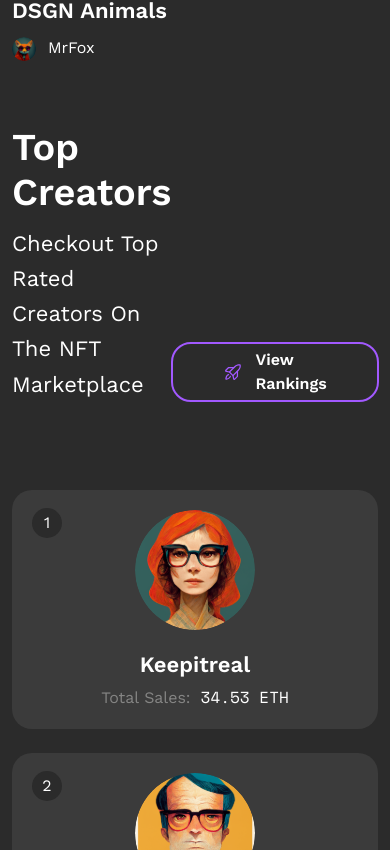
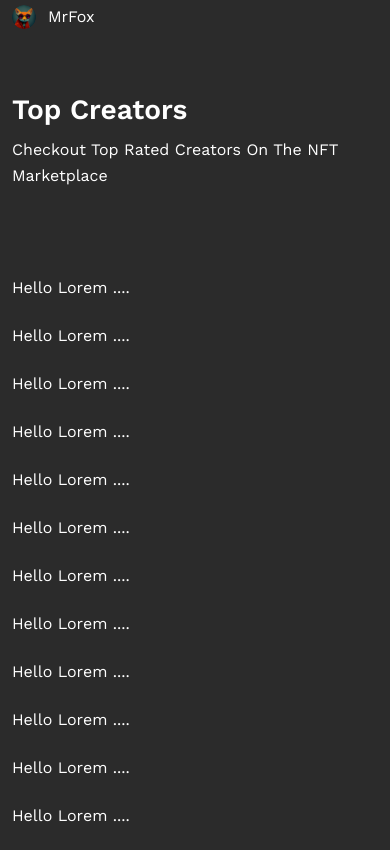
Before and after one commit to aleksi-svaridze/react-ntf, a React (Create React App) app: page / in a window 390 px wide. Shown: the part 1994-2844 px from the top of the page. Built offline with nearby package versions, Linux system fonts and the light colour scheme.

Commit message:
Start: Creators card mobile styling

```diff
--- a/src/components/creators-card/CreatorsCard.jsx
+++ b/src/components/creators-card/CreatorsCard.jsx
@@ -1,4 +1,4 @@
-const CreatorsCard = ({id, name, image, sales}) => {
+export const CreatorsCardDesktop = ({id, name, image, sales}) => {
     return (
         <div className="col-sm-6 col-md-4 col-xl-3" key={id} style={{order: id}}>
             <div className="rounded-20 bg-black-secondary creators-card custom-p-20 position-relative">
@@ -13,4 +13,10 @@ const CreatorsCard = ({id, name, image, sales}) => {
     )
 }
 
-export default CreatorsCard;
+export const CreatorsCardMobile = ({id, name, image, sales}) => {
+    return (
+        <div className="col-12" key={id} style={{order: id}}>
+            Hello Lorem ....
+        </div>
+    )
+}
--- a/src/components/headings/Headings.jsx
+++ b/src/components/headings/Headings.jsx
@@ -11,7 +11,7 @@ export const PrimaryHeading = ({heading, desc, btnText, btnIcon}) => {
                         <Buttons
                             icon={btnIcon}
                             content={btnText}
-                            btnStyle='text-white align-self-end btn_custom btn_custom--black heading-btn d-inline-flex'
+                            btnStyle='text-white align-self-end btn_custom btn_custom--black heading-btn d-none d-lg-inline-flex'
                         />
                         : null
             }
--- a/src/components/headings/_heading.scss
+++ b/src/components/headings/_heading.scss
@@ -1,13 +1,21 @@
 .primary-heading {
-    font-size: 38px;
+    font-size: 28px;
     line-height: 120%; /* 45.6px */
     margin-bottom: 10px;
 }
 
 .primary-desc {
-    font-size: 22px;
-    font-style: normal;
-    font-weight: 400;
+    font-size: 16px;
     line-height: 160%; /* 35.2px */
     margin-bottom: 0;
 }
+
+@media screen and (min-width: 992px) {
+    .primary-heading {
+        font-size: 38px;
+    }
+
+    .primary-desc {
+        font-size: 22px;
+    }
+}
--- a/src/layout/creators/Creators.jsx
+++ b/src/layout/creators/Creators.jsx
@@ -1,6 +1,7 @@
-import CreatorsCard from "../../components/creators-card/CreatorsCard";
+import { CreatorsCardDesktop, CreatorsCardMobile } from "../../components/creators-card/CreatorsCard";
 import { PrimaryHeading } from "../../components/headings/Headings";
 import BtnIconRocket from '../../media/images/collection/RocketLaunch.svg'
+import Buttons from "../../components/buttons/Buttons";
 
 // Creators array data
 import Creator1 from '../../media/images/creators/creator1.svg'
@@ -41,9 +42,9 @@ const Creators = () => {
                 btnText='View Rankings'
                 btnIcon={BtnIconRocket} />
 
-                <div className="row mt-3 py-5 gy-4">
+                <div className="row mt-3 py-5 gy-4 d-none d-sm-flex">
                     {creators.map(creator => (
-                         <CreatorsCard
+                         <CreatorsCardDesktop
                             id={creator.id}
                             name={creator.name}
                             image={creator.image}
@@ -51,6 +52,21 @@ const Creators = () => {
                         />
                     ))}
                 </div>
+                <div className="row mt-3 py-5 gy-4 d-flex d-sm-none">
+                    {creators.map(creator => (
+                         <CreatorsCardMobile
+                            id={creator.id}
+                            name={creator.name}
+                            image={creator.image}
+                            sales={creator.sales}
+                        />
+                    ))}
+                </div>
+                <Buttons
+                    icon={BtnIconRocket}
+                    content='View Rankings'
+                    btnStyle='text-white btn_custom btn_custom--black heading-btn d-flex d-lg-none'
+                />
         </div>
     )
 }
```
Also changed, not shown: src/styles/css/main.min.css, 1 other file (tests, documents, lock files or other folders).
